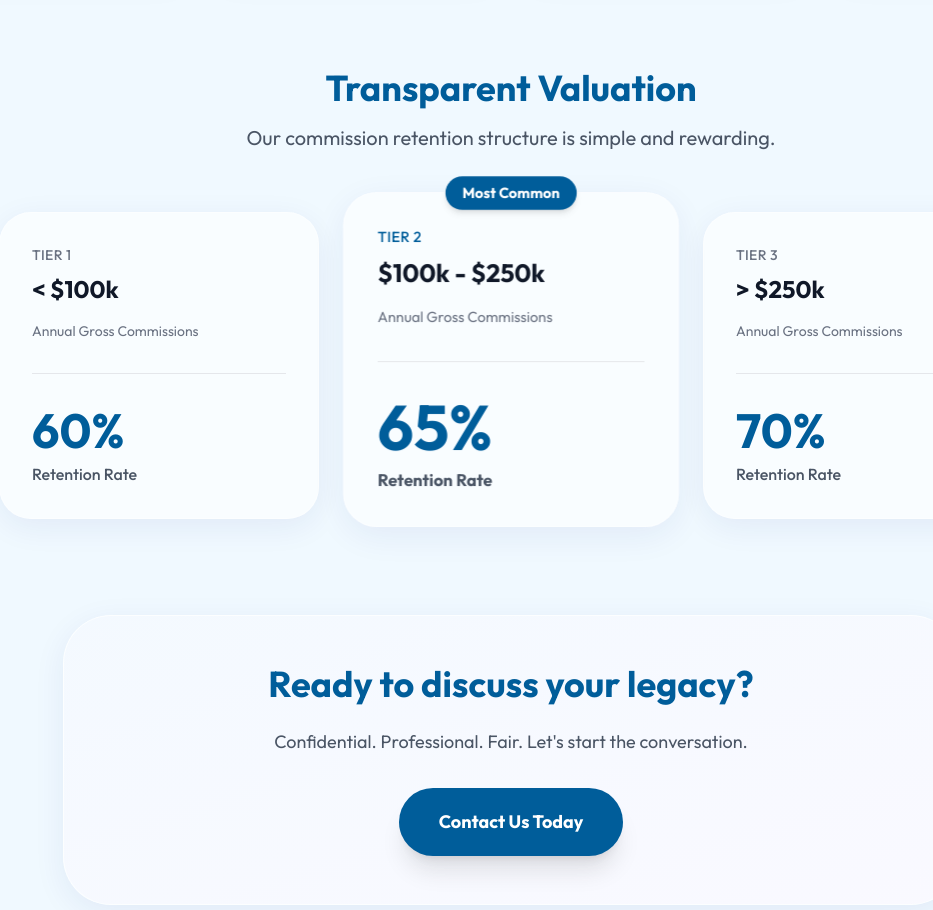
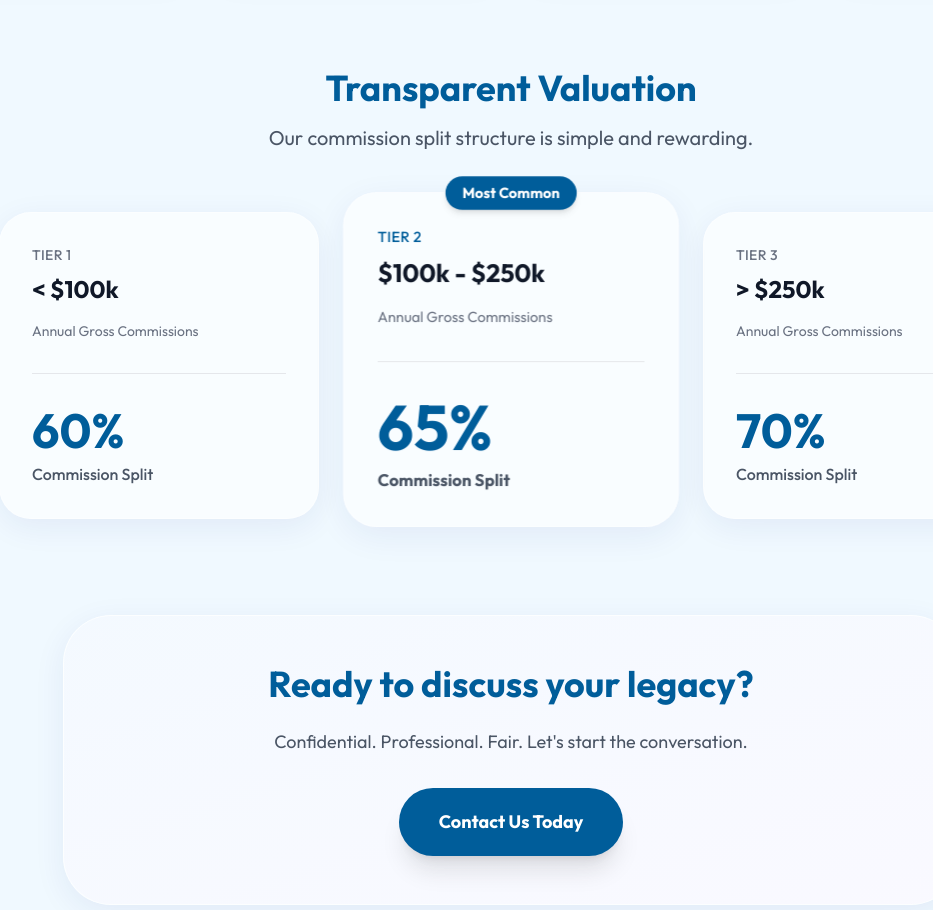
Before and after one commit to MustangTris/fhi65-revamp, a Next.js app: page /back-office in a window 1280 px wide. Shown: the part 1640-2550 px from the top of the page, without its empty margins (129-1062 px from the left). Built offline with nearby package versions, Linux system fonts and the light colour scheme.

Commit message:
back office page updates

```diff
--- a/src/app/back-office/page.tsx
+++ b/src/app/back-office/page.tsx
@@ -123,7 +123,7 @@ export default function BackOfficePage() {
                     <div className="text-center mb-12">
                         <h2 className="text-4xl font-bold text-[#005d9a] mb-4">Transparent Valuation</h2>
                         <p className="text-xl text-gray-600 max-w-2xl mx-auto">
-                            Our commission retention structure is simple and rewarding.
+                            Our commission split structure is simple and rewarding.
                         </p>
                     </div>
 
@@ -135,7 +135,7 @@ export default function BackOfficePage() {
                             <div className="text-sm text-gray-500 mb-8">Annual Gross Commissions</div>
                             <div className="border-t border-gray-200 pt-8">
                                 <div className="text-5xl font-bold text-[#005d9a] mb-2">60%</div>
-                                <div className="text-gray-600 font-medium">Retention Rate</div>
+                                <div className="text-gray-600 font-medium">Commission Split</div>
                             </div>
                         </div>
 
@@ -149,7 +149,7 @@ export default function BackOfficePage() {
                             <div className="text-sm text-gray-500 mb-8">Annual Gross Commissions</div>
                             <div className="border-t border-gray-200 pt-8">
                                 <div className="text-6xl font-bold text-[#005d9a] mb-2">65%</div>
-                                <div className="text-gray-600 font-bold">Retention Rate</div>
+                                <div className="text-gray-600 font-bold">Commission Split</div>
                             </div>
                         </div>
 
@@ -160,7 +160,7 @@ export default function BackOfficePage() {
                             <div className="text-sm text-gray-500 mb-8">Annual Gross Commissions</div>
                             <div className="border-t border-gray-200 pt-8">
                                 <div className="text-5xl font-bold text-[#005d9a] mb-2">70%</div>
-                                <div className="text-gray-600 font-medium">Retention Rate</div>
+                                <div className="text-gray-600 font-medium">Commission Split</div>
                             </div>
                         </div>
                     </div>
```
